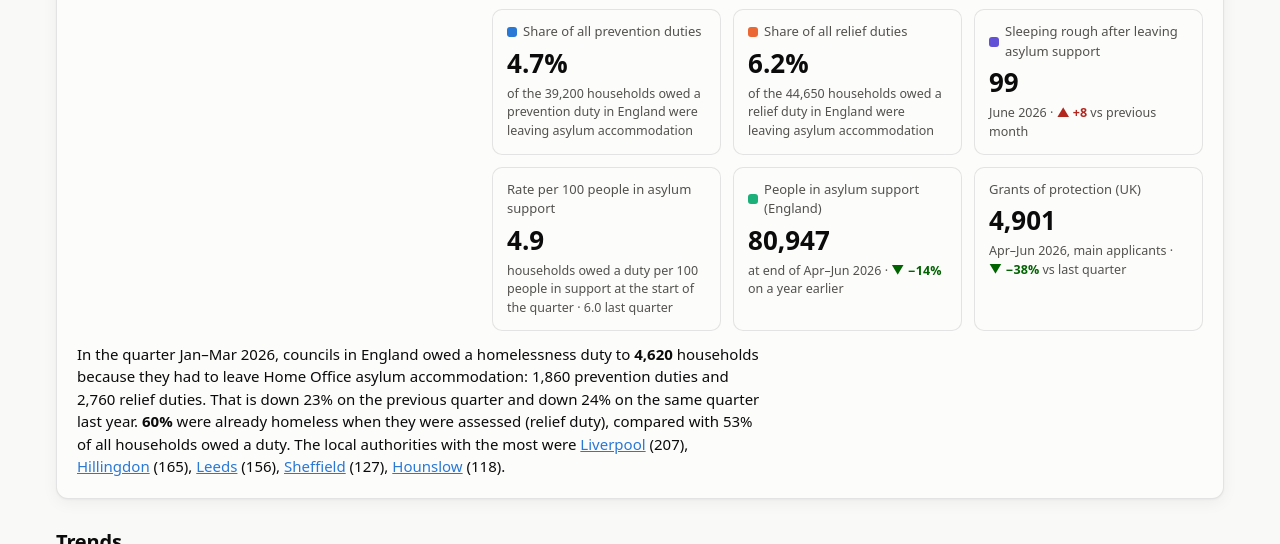
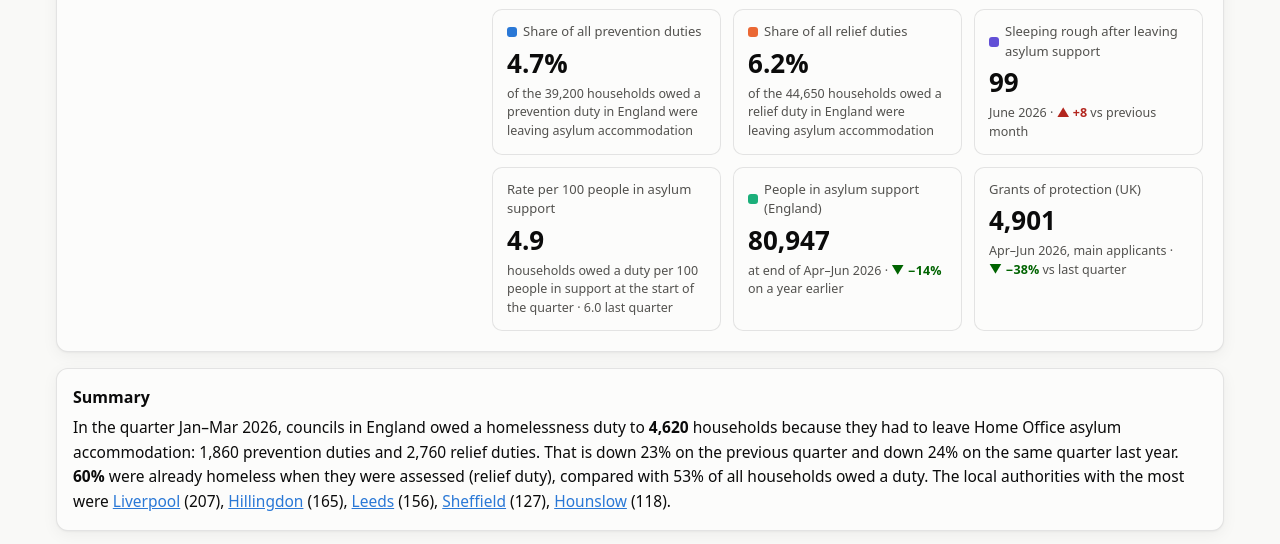
Before and after one commit to leonelliott1997-hash/Migrant-Homelessness-Dashboard, a plain HTML site: page docs/index.html in a window 1280 px wide. Shown: the part 401-945 px from the top of the page. Drawn offline with nearby package versions, Linux system fonts and the light colour scheme.

Commit message:
Put the overview summary in its own full-width Summary card
Co-Authored-By: Claude Opus 5.5 <noreply@anthropic.com>

```diff
--- a/docs/app.js
+++ b/docs/app.js
@@ -426,6 +426,9 @@ VIEWS.overview = ({ params }) => {
         ${tile("Grants of protection (UK)", fmt(gVal), `${Y ? yearLabel(G.quarters[gi]) : qLong(G.quarters[gi])}, main applicants · ${deltaSpan(gVal, gCmp, { abs: false })} ${Y ? "on the year before" : "vs last quarter"}`)}
       </div>
     </div>
+  </div>
+  <div class="card summary-card">
+    <h3>Summary</h3>
     <p class="summary">In the ${Y ? yearLabel(q) : `quarter ${qLong(q)}`}, councils in England owed a homelessness duty to <b>${fmt(tot)}</b> households because they had to leave Home Office asylum accommodation: ${fmt(pre)} prevention duties and ${fmt(rel)} relief duties.
     ${Y ? `That is ${dirWord(tot, V("total", ENGLAND, yq)) || "–"} on the previous 12 months.`
         : `That is ${dirWord(tot, hv("total", ENGLAND, pq)) || "–"} on the previous quarter and ${dirWord(tot, hv("total", ENGLAND, yq)) || "–"} on the same quarter last year.`}
--- a/docs/style.css
+++ b/docs/style.css
@@ -100,7 +100,8 @@ h3 { font-size: 16px; margin: 0 0 2px; }
 .headline { background: var(--surface); border: 1px solid var(--border); border-radius: 12px; padding: 20px; box-shadow: var(--shadow); }
 .headline .hero { font-size: 52px; font-weight: 650; line-height: 1; letter-spacing: -0.02em; margin: 6px 0 8px; }
 .headline .hero-label { color: var(--ink-2); font-size: 14px; }
-.headline p.summary { margin: 12px 0 0; max-width: 80ch; color: var(--ink); }
+.summary-card { margin-top: 16px; }
+.summary-card p.summary { margin: 6px 0 0; color: var(--ink); font-size: 15.5px; line-height: 1.6; }
 .headline-grid { display: grid; grid-template-columns: minmax(0, 1.1fr) minmax(0, 2fr); gap: 24px; align-items: start; }
 @media (max-width: 860px) { .headline-grid { grid-template-columns: minmax(0, 1fr); } }
 
```
